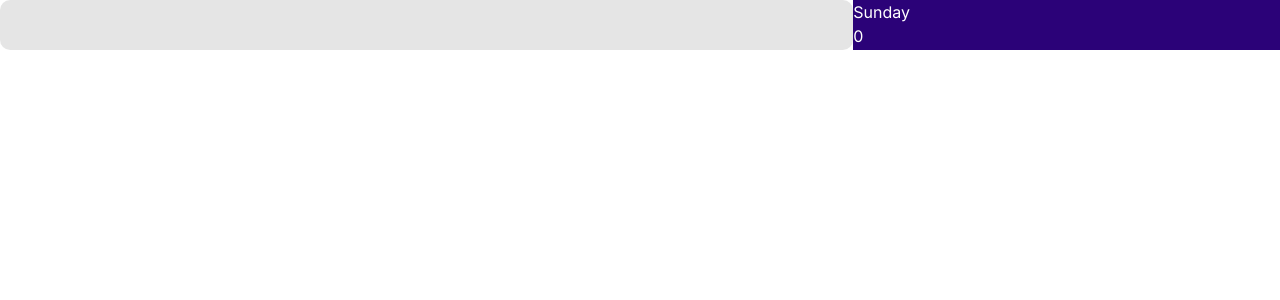
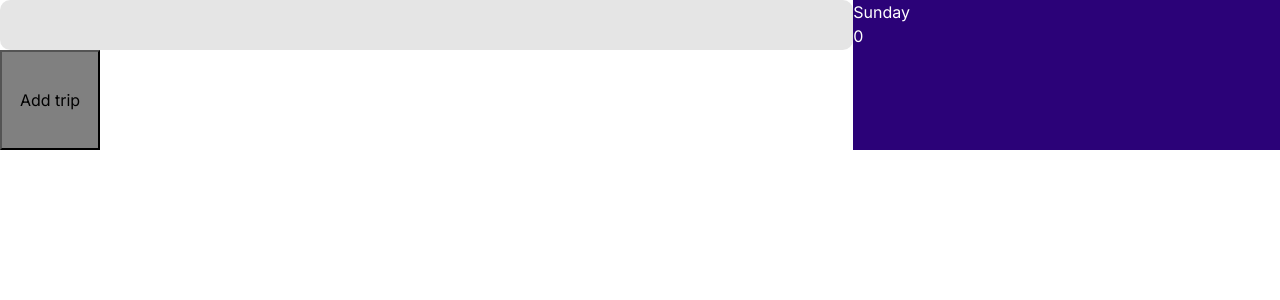
Before and after one commit to izhuk5/react-ts-weather-app, a React (Vite) app: page / in a window 1280 px wide. Shown: the top 300 px of the page. Built offline with nearby package versions, Linux system fonts and the light colour scheme.

Commit message:
added component AButton

```diff
--- /dev/null
+++ b/src/components/ui/atoms/button/AButton.tsx
@@ -0,0 +1,15 @@
+import React from 'react';
+import styles from './button.module.scss';
+
+interface AButtonProps {
+  onClick: () => void;
+  text: string;
+}
+
+export const AButton: React.FC<AButtonProps> = ({ onClick, text }) => {
+  return (
+    <button className={styles.button} onClick={onClick}>
+      {text}
+    </button>
+  );
+};
--- /dev/null
+++ b/src/components/ui/atoms/button/button.module.scss
@@ -0,0 +1,5 @@
+.button {
+  width: 100px;
+  height: 100px;
+  background-color: grey;
+}
--- a/src/components/ui/index.ts
+++ b/src/components/ui/index.ts
@@ -1 +1,2 @@
 export * from './atoms/input/AInput';
+export * from './atoms/button/AButton';
--- a/src/pages/Home.tsx
+++ b/src/pages/Home.tsx
@@ -1,11 +1,16 @@
 import { FC } from 'react';
-import { AInput } from '@/components/ui';
+import { AButton, AInput } from '@/components/ui';
 import { BaseLayout } from '@/components/layouts';
 
 export const Home: FC = () => {
+  const handleButtonClick = () => {
+    console.log('Here should be popup with form...');
+  };
+
   return (
     <BaseLayout>
       <AInput />
+      <AButton onClick={handleButtonClick} text={'Add trip'} />
     </BaseLayout>
   );
 };
```
Also changed, not shown: 1 other file (tests, documents, lock files or other folders).
